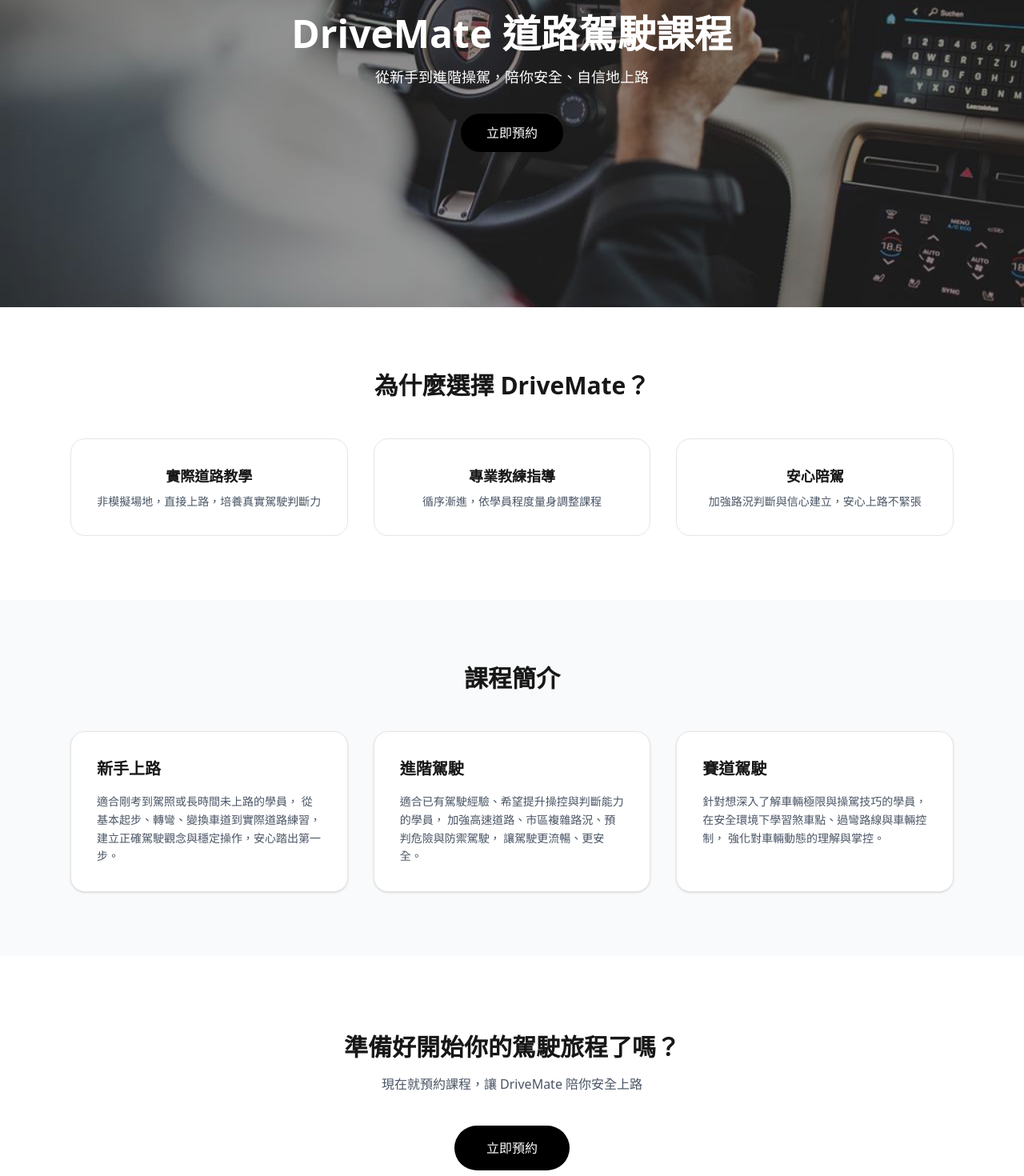
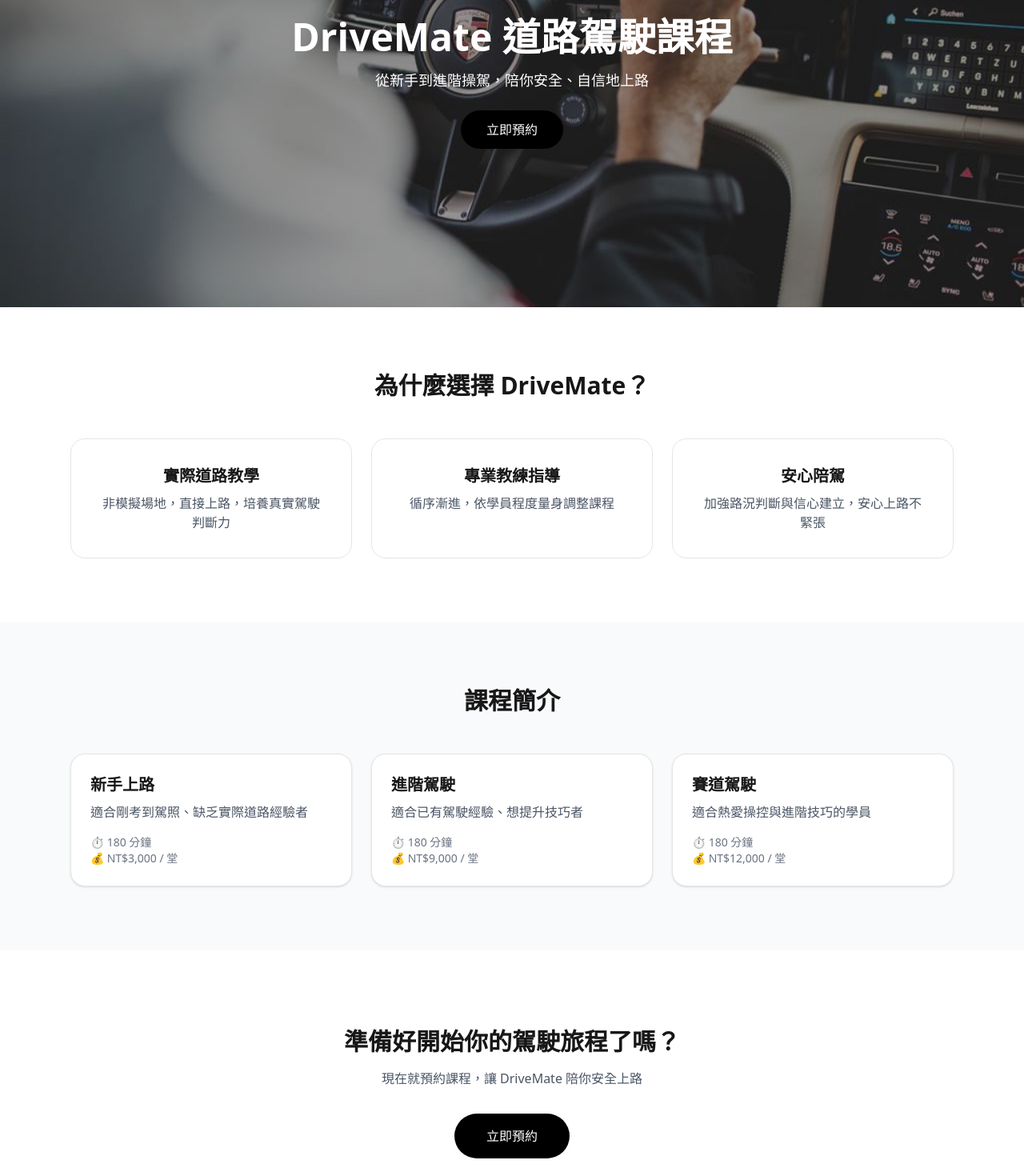
Before and after one commit to laurelke/drivemate-web, a Next.js app: page / in a window 1280 px wide. Shown: the part 240-1710 px from the top of the page at 80% size. Built offline with nearby package versions, Linux system fonts and the light colour scheme.

Commit message:
add course cards with expandable details

```diff
--- a/app/page.tsx
+++ b/app/page.tsx
@@ -1,115 +1,110 @@
-'use client'
+import Image from 'next/image'
+import { useState } from 'react'
 
 export default function HomePage() {
+  const [open, setOpen] = useState<string | null>(null)
+
+  const courses = [
+    {
+      key: 'beginner',
+      title: '新手上路',
+      summary: '適合剛考到駕照、缺乏實際道路經驗者',
+      detail: '從實際道路起步，包含起步、變換車道、路口判斷與停車技巧，協助學員建立正確駕駛觀念與信心。',
+      price: 'NT$3,000 / 堂',
+      duration: '180 分鐘',
+    },
+    {
+      key: 'advanced',
+      title: '進階駕駛',
+      summary: '適合已有駕駛經驗、想提升技巧者',
+      detail: '針對高速道路、複雜路況、夜間與長途駕駛進行訓練，提升判斷力與駕駛流暢度。',
+      price: 'NT$9,000 / 堂',
+      duration: '180 分鐘',
+    },
+    {
+      key: 'track',
+      title: '賽道駕駛',
+      summary: '適合熱愛操控與進階技巧的學員',
+      detail: '於封閉場地進行操控極限、彎道技巧與安全駕駛訓練，建立正確賽道觀念。',
+      price: 'NT$12,000 / 堂',
+      duration: '180 分鐘',
+    },
+  ]
+
   return (
     <>
       {/* Hero Section */}
       <section className="relative h-[70vh] w-full">
-        <img
+        <Image
           src="/hero-driving.jpg"
           alt="DriveMate 道路駕駛課程"
-          className="absolute inset-0 h-full w-full object-cover"
+          fill
+          className="object-cover"
+          priority
         />
-        <div className="absolute inset-0 bg-black/40" />
-        <div className="relative z-10 flex h-full flex-col items-center justify-center text-center text-white px-4">
-          <h1 className="text-3xl md:text-5xl font-bold mb-4">
-            DriveMate 道路駕駛課程
-          </h1>
-          <p className="text-base md:text-lg mb-8">
-            從新手到進階操駕，陪你安全、自信地上路
-          </p>
-          <a
-            href="#contact"
-            className="rounded-full bg-black px-8 py-3 text-white text-sm md:text-base"
-          >
-            立即預約
-          </a>
+        <div className="absolute inset-0 bg-black/40 flex items-center justify-center text-center px-4">
+          <div className="text-white max-w-2xl">
+            <h1 className="text-4xl md:text-5xl font-bold mb-4">DriveMate 道路駕駛課程</h1>
+            <p className="text-lg mb-6">從新手到進階操駕，陪你安全、自信地上路</p>
+            <button className="rounded-full bg-black px-8 py-3 text-white">立即預約</button>
+          </div>
         </div>
       </section>
 
-      {/* Why DriveMate */}
-      <section className="py-20 bg-white">
-        <div className="max-w-6xl mx-auto px-6">
-          <h2 className="text-2xl md:text-3xl font-bold text-center mb-12">
-            為什麼選擇 DriveMate？
-          </h2>
-          <div className="grid md:grid-cols-3 gap-8">
-            <div className="rounded-2xl border p-8 text-center">
-              <h3 className="font-semibold text-lg mb-2">實際道路教學</h3>
-              <p className="text-gray-600 text-sm">
-                非模擬場地，直接上路，培養真實駕駛判斷力
-              </p>
-            </div>
-            <div className="rounded-2xl border p-8 text-center">
-              <h3 className="font-semibold text-lg mb-2">專業教練指導</h3>
-              <p className="text-gray-600 text-sm">
-                循序漸進，依學員程度量身調整課程
-              </p>
-            </div>
-            <div className="rounded-2xl border p-8 text-center">
-              <h3 className="font-semibold text-lg mb-2">安心陪駕</h3>
-              <p className="text-gray-600 text-sm">
-                加強路況判斷與信心建立，安心上路不緊張
-              </p>
-            </div>
+      {/* Why Section */}
+      <section className="py-20 bg-white text-center">
+        <h2 className="text-3xl font-bold mb-12">為什麼選擇 DriveMate？</h2>
+        <div className="mx-auto grid max-w-6xl gap-6 px-6 md:grid-cols-3">
+          <div className="rounded-2xl border p-8">
+            <h3 className="mb-2 text-xl font-semibold">實際道路教學</h3>
+            <p className="text-gray-600">非模擬場地，直接上路，培養真實駕駛判斷力</p>
+          </div>
+          <div className="rounded-2xl border p-8">
+            <h3 className="mb-2 text-xl font-semibold">專業教練指導</h3>
+            <p className="text-gray-600">循序漸進，依學員程度量身調整課程</p>
+          </div>
+          <div className="rounded-2xl border p-8">
+            <h3 className="mb-2 text-xl font-semibold">安心陪駕</h3>
+            <p className="text-gray-600">加強路況判斷與信心建立，安心上路不緊張</p>
           </div>
         </div>
       </section>
 
       {/* Course Introduction Cards */}
-      <section className="py-20 bg-gray-50">
-        <div className="max-w-6xl mx-auto px-6">
-          <h2 className="text-2xl md:text-3xl font-bold text-center mb-12">
-            課程簡介
-          </h2>
-          <div className="grid md:grid-cols-3 gap-8">
-            {/* 新手上路 */}
-            <div className="rounded-2xl bg-white border p-8 shadow-sm">
-              <h3 className="text-xl font-semibold mb-4">新手上路</h3>
-              <p className="text-gray-600 text-sm leading-relaxed">
-                適合剛考到駕照或長時間未上路的學員，
-                從基本起步、轉彎、變換車道到實際道路練習，
-                建立正確駕駛觀念與穩定操作，安心踏出第一步。
-              </p>
-            </div>
+      <section className="bg-gray-50 py-20">
+        <div className="mx-auto max-w-6xl px-6">
+          <h2 className="mb-12 text-center text-3xl font-bold">課程簡介</h2>
+          <div className="grid gap-6 md:grid-cols-3">
+            {courses.map((course) => (
+              <div
+                key={course.key}
+                className="cursor-pointer rounded-2xl border bg-white p-6 shadow-sm transition hover:shadow-md"
+                onClick={() => setOpen(open === course.key ? null : course.key)}
+              >
+                <h3 className="mb-2 text-xl font-semibold">{course.title}</h3>
+                <p className="text-gray-600">{course.summary}</p>
 
-            {/* 進階駕駛 */}
-            <div className="rounded-2xl bg-white border p-8 shadow-sm">
-              <h3 className="text-xl font-semibold mb-4">進階駕駛</h3>
-              <p className="text-gray-600 text-sm leading-relaxed">
-                適合已有駕駛經驗、希望提升操控與判斷能力的學員，
-                加強高速道路、市區複雜路況、預判危險與防禦駕駛，
-                讓駕駛更流暢、更安全。
-              </p>
-            </div>
+                <div className="mt-4 text-sm text-gray-500">
+                  <p>⏱ {course.duration}</p>
+                  <p>💰 {course.price}</p>
+                </div>
 
-            {/* 賽道駕駛 */}
-            <div className="rounded-2xl bg-white border p-8 shadow-sm">
-              <h3 className="text-xl font-semibold mb-4">賽道駕駛</h3>
-              <p className="text-gray-600 text-sm leading-relaxed">
-                針對想深入了解車輛極限與操駕技巧的學員，
-                在安全環境下學習煞車點、過彎路線與車輛控制，
-                強化對車輛動態的理解與掌控。
-              </p>
-            </div>
+                {open === course.key && (
+                  <div className="mt-4 border-t pt-4 text-gray-700">
+                    {course.detail}
+                  </div>
+                )}
+              </div>
+            ))}
           </div>
         </div>
       </section>
 
       {/* CTA */}
-      <section className="py-24 bg-white text-center">
-        <h2 className="text-2xl md:text-3xl font-bold mb-4">
-          準備好開始你的駕駛旅程了嗎？
-        </h2>
-        <p className="text-gray-600 mb-10">
-          現在就預約課程，讓 DriveMate 陪你安全上路
-        </p>
-        <a
-          href="#contact"
-          className="inline-block rounded-full bg-black px-10 py-4 text-white"
-        >
-          立即預約
-        </a>
+      <section className="bg-white py-24 text-center">
+        <h2 className="mb-4 text-3xl font-bold">準備好開始你的駕駛旅程了嗎？</h2>
+        <p className="mb-8 text-gray-600">現在就預約課程，讓 DriveMate 陪你安全上路</p>
+        <button className="rounded-full bg-black px-10 py-4 text-white">立即預約</button>
       </section>
     </>
   )
```
